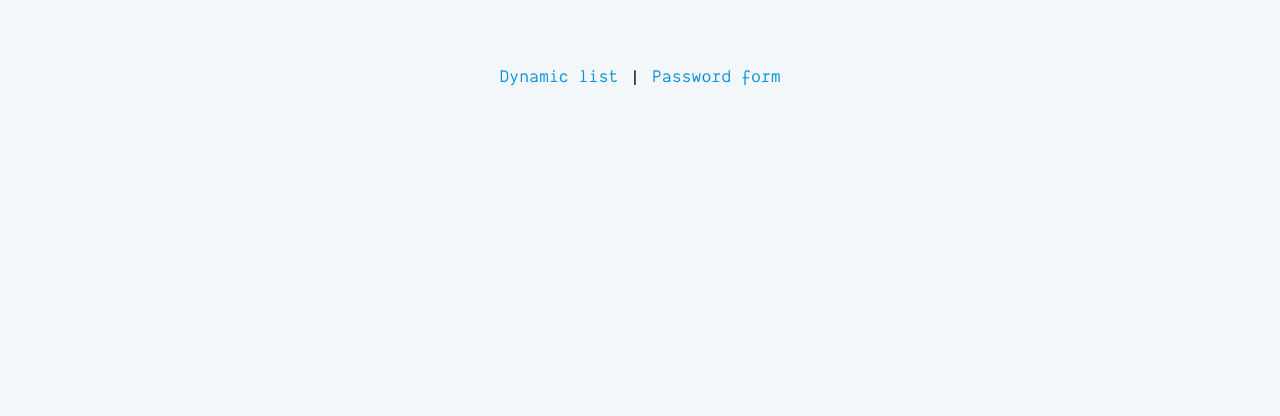
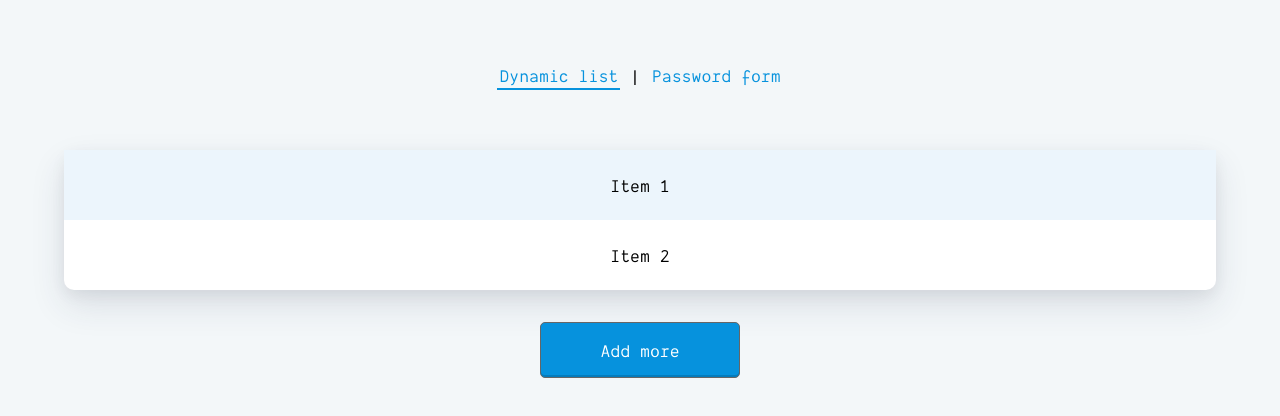
Before and after one commit to siddharthkp/refactoring, a React (Create React App) app: page /list in a window 1280 px wide. Shown: the top 416 px of the page. Built offline with nearby package versions, Linux system fonts and the light colour scheme.

Commit message:
undo refactor

```diff
--- a/src/App.js
+++ b/src/App.js
@@ -1,7 +1,7 @@
 import React from 'react'
 import { Router, Link } from '@reach/router'
 import './App.css'
-import Key from './key'
+import List from './list'
 import Form from './form'
 
 const Home = () => (
@@ -13,12 +13,12 @@
 const App = () => (
   <React.Fragment>
     <nav>
-      <Link to="/key">Dynamic list</Link> |{' '}
+      <Link to="/list">Dynamic list</Link> |{' '}
       <Link to="/form">Password form</Link>
     </nav>
     <Router>
       <Home path="/" />
-      <Key path="/key" />
+      <List path="/list" />
       <Form path="/form" />
     </Router>
   </React.Fragment>
--- a/src/form.js
+++ b/src/form.js
@@ -1,6 +1,15 @@
 import React from 'react'
 
-class UserForm extends React.Component {
+class PasswordForm extends React.Component {
+  constructor() {
+    super()
+    this.state = { disabled: true }
+  }
+  onChange = event => {
+    const value = event.target.value
+    if (value.length) this.setState({ disabled: false })
+    else this.setState({ disabled: true })
+  }
   onSubmit = event => {
     const formData = new FormData()
     fetch('/change_password', {
@@ -13,39 +22,16 @@
       <form onSubmit={this.onSubmit}>
         <label>Change password</label>
         <input
-          onChange={this.props.onChange}
+          onChange={this.onChange}
           type="password"
           autoFocus
           placeholder="Enter new password"
         />
         <br />
-        <button disabled={this.props.disabled}>Save</button>
+        <button disabled={this.state.disabled}>Save</button>
       </form>
     )
   }
 }
 
-function SmartForm(Component) {
-  return class extends React.Component {
-    constructor() {
-      super()
-      this.state = { disabled: true }
-    }
-    onChange = event => {
-      const value = event.target.value
-      if (value.length) this.setState({ disabled: false })
-      else this.setState({ disabled: true })
-    }
-    render() {
-      return (
-        <Component
-          onChange={this.onChange}
-          disabled={this.state.disabled}
-          {...this.props}
-        />
-      )
-    }
-  }
-}
-
-export default SmartForm(UserForm)
+export default PasswordForm
--- a/src/key.js
+++ b/src/list.js
@@ -1,13 +1,13 @@
 import React from 'react'
 
-class Key extends React.Component {
+class List extends React.Component {
   constructor() {
     super()
     this.state = { items: ['Item 1', 'Item 2'] }
   }
   addMore = () => {
     const items = this.state.items
-    items.unshift('Item ' + (items.length + 1))
+    items.push('Item ' + (items.length + 1))
     this.setState({ items })
   }
   render() {
@@ -15,7 +15,7 @@
       <div>
         <ul>
           {this.state.items.map((name, index) => (
-            <li key={name}>{name}</li>
+            <li key={index}>{name}</li>
           ))}
         </ul>
         <button onClick={this.addMore}>Add more</button>
@@ -24,4 +24,4 @@
   }
 }
 
-export default Key
+export default List
```
